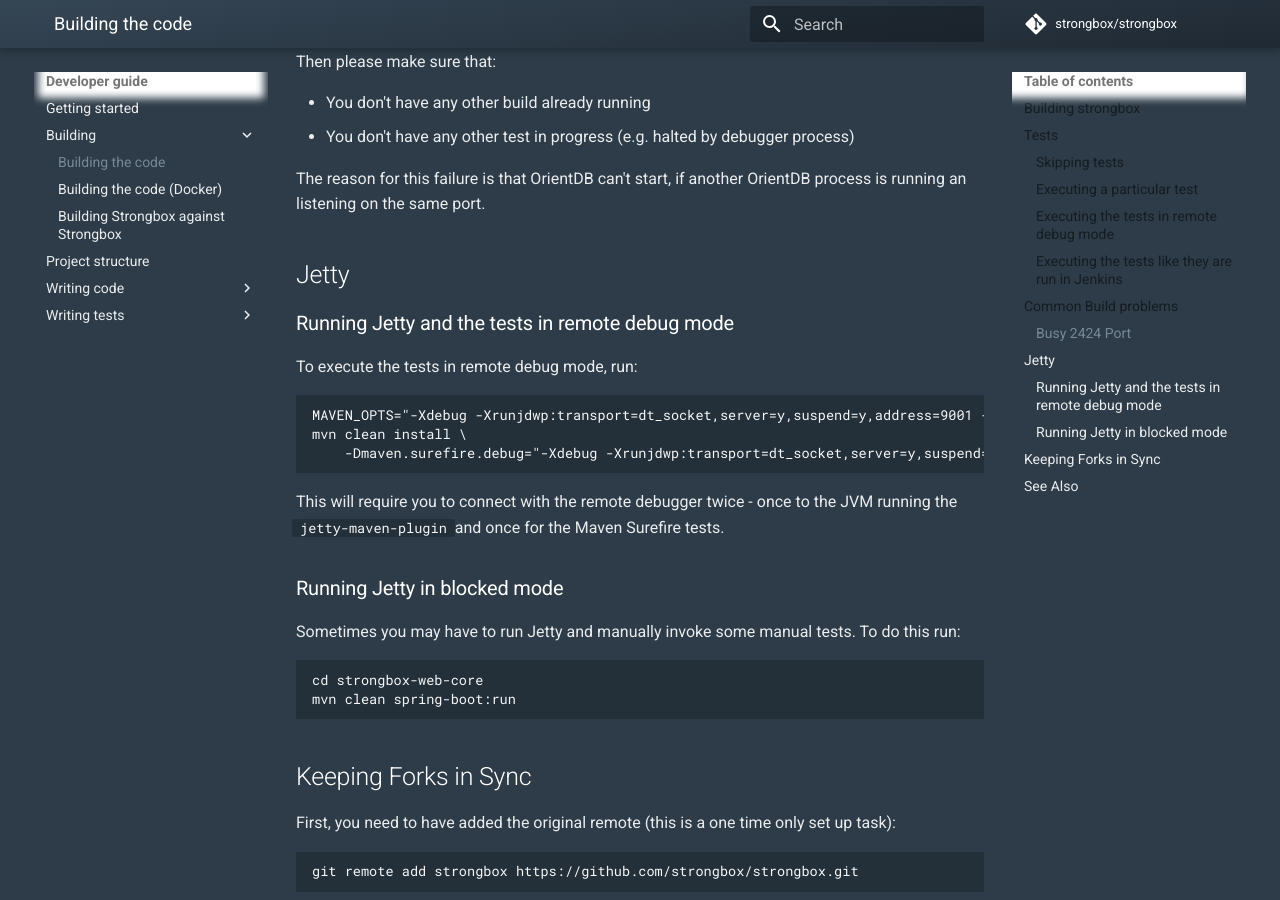
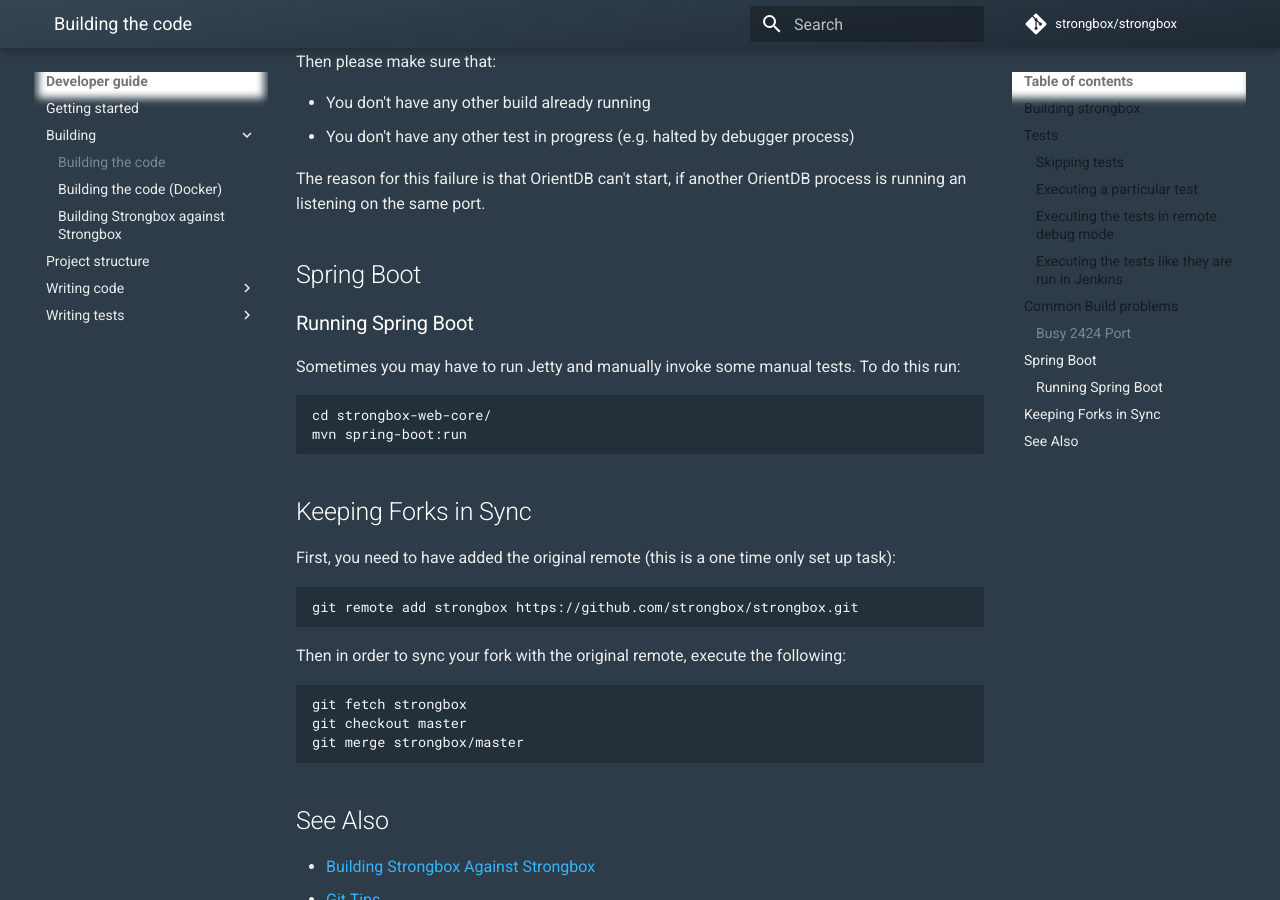
Before and after one commit to strongbox/strongbox-docs, an MkDocs documentation site: the page built from docs/developer-guide/building-the-code.md, in a window 1280 px wide and 900 px high, scrolled down 1894 px. Built offline with MkDocs 1.6.1 and Material for MkDocs 9.7.7, drawn with Linux system fonts in a browser that asks for light colours; comment, search, counter and statistics services are not loaded.

Commit message:
Update building-the-code.md

```diff
--- a/docs/developer-guide/building-the-code.md
+++ b/docs/developer-guide/building-the-code.md
@@ -73,24 +73,14 @@
 
 The reason for this failure is that OrientDB can't start, if another OrientDB process is running an listening on the same port.
 
-## Jetty
+## Spring Boot
 
-### Running Jetty and the tests in remote debug mode
-
-To execute the tests in remote debug mode, run:
-
-    MAVEN_OPTS="-Xdebug -Xrunjdwp:transport=dt_socket,server=y,suspend=y,address=9001 -Xnoagent" \
-    mvn clean install \
-        -Dmaven.surefire.debug="-Xdebug -Xrunjdwp:transport=dt_socket,server=y,suspend=y,address=9001 -Xnoagent"
-
-This will require you to connect with the remote debugger twice - once to the JVM running the `jetty-maven-plugin` and once for the Maven Surefire tests.
-
-### Running Jetty in blocked mode
+### Running Spring Boot
 
 Sometimes you may have to run Jetty and manually invoke some manual tests. To do this run:
 
-    cd strongbox-web-core
-    mvn clean spring-boot:run
+    cd strongbox-web-core/
+    mvn spring-boot:run
 
 ## Keeping Forks in Sync
 
```
